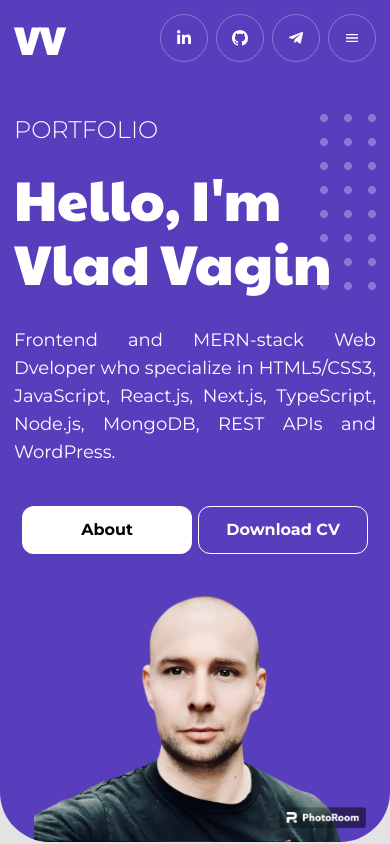
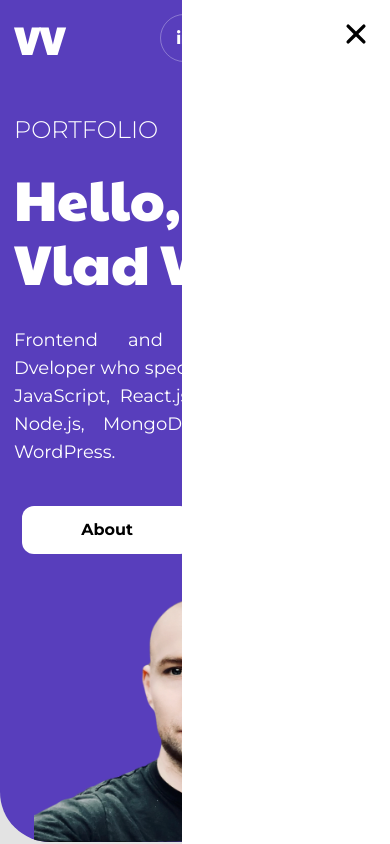
Before and after one commit to VladyslavVagin/marketing-agency, a Next.js app: page / in a window 390 px wide. Both pictures are taken after a click on the button 352 px from the left and 38 px from the top of the page. Shown: the top 844 px of the page. Built offline with nearby package versions, Linux system fonts and the light colour scheme.

Commit message:
start mobile menu

```diff
--- a/src/components/Header/BurgerBtn/BurgerBtn.tsx
+++ b/src/components/Header/BurgerBtn/BurgerBtn.tsx
@@ -1,9 +1,15 @@
+import { Dispatch, FC, SetStateAction } from "react";
 import { IoMenuSharp } from "react-icons/io5";
 
-const BurgerBtn = () => {
+type Props = {
+  setIsOpen: Dispatch<SetStateAction<boolean>>;
+};
+
+const BurgerBtn: FC<Props> = ({ setIsOpen }) => {
   return (
     <div className="w-12 h-12">
       <button
+        onClick={() => setIsOpen(true)}
         type="button"
         className="flex items-center justify-center w-full h-full bg-primary rounded-full border border-white border-opacity-30"
       >
--- a/src/components/Header/Header.tsx
+++ b/src/components/Header/Header.tsx
@@ -1,15 +1,22 @@
+"use client";
+
+import { useState } from "react";
 import Logo from "./Logo/Logo";
 import SocialMedia from "./SocialMedia/SocialMedia";
 import BurgerBtn from "./BurgerBtn/BurgerBtn";
+import MobileMenu from "../MobileMenu/MobileMenu";
 
 const Header = () => {
+  const [isOpen, setIsOpen] = useState<boolean>(false);
+
   return (
     <header className="bg-accent w-full">
+      {isOpen && <MobileMenu setIsOpen={setIsOpen} />}
       <div className="p-3.5 flex items-center justify-between">
         <Logo />
         <div className="flex items-center justify-center gap-2">
           <SocialMedia />
-          <BurgerBtn />
+          <BurgerBtn setIsOpen={setIsOpen} />
         </div>
       </div>
     </header>
--- a/src/components/MainPage/MyExpertise/ListSolutions/ListSolutions.tsx
+++ b/src/components/MainPage/MyExpertise/ListSolutions/ListSolutions.tsx
@@ -21,7 +21,7 @@ const ListSolutions = () => {
         alt="Shape for decoration"
         width={176}
         height={176}
-        className="absolute top-0 right-0"
+        className="absolute top-[-40px] right-[-10px]"
       />
     </div>
   );
--- /dev/null
+++ b/src/components/MobileMenu/MobileMenu.tsx
@@ -0,0 +1,20 @@
+import { FC, Dispatch, SetStateAction } from "react";
+import { IoClose } from "react-icons/io5";
+
+type Props = {
+  setIsOpen: Dispatch<SetStateAction<boolean>>;
+};
+
+const MobileMenu: FC<Props> = ({ setIsOpen }) => {
+  return (
+    <div className="fixed z-[60] top-0 left-0 w-screen h-screen bg-[rgba(0, 0, 0, 0.897)]">
+      <div className="absolute z-[61] top-0 right-0 w-52 min-h-screen bg-white">
+        <button type="button" className="absolute top-4 right-4" onClick={() => setIsOpen(false)}>
+          <IoClose className="fill-black w-9 h-9" />
+        </button>
+      </div>
+    </div>
+  );
+};
+
+export default MobileMenu;
```
